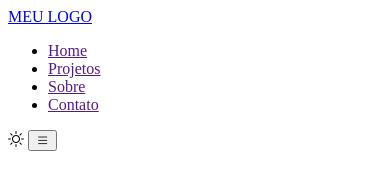
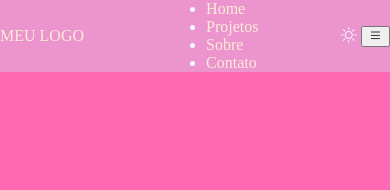
Before and after one commit to ysissilva/candiessales, a plain HTML site: page index.html in a window 390 px wide. Drawn offline with nearby package versions, Linux system fonts and the light colour scheme.

Commit message:
hearder responsivo

```diff
--- a/css/estilo.css
+++ b/css/estilo.css
@@ -0,0 +1,35 @@
+/* Reset CSS */
+* {
+    /* Margem = Externa  */
+    margin: 0;
+
+}
+
+
+body {
+    background-color: hotpink;
+
+    /* Texto */
+    color: aliceblue;
+}
+
+/* seletor para os <A> */
+a  {
+    /* Propriedade e VALOR  */
+    text-decoration: none;
+color: antiquewhite;
+}
+
+
+
+
+/* HEARDER = Cabeçalho */
+header {
+   /* ROW linha Horizontal  */
+   display: flex;
+   justify-content: space-between;
+   align-items: center;
+   background-color: #ec94ce;
+   /* Largura ou Comprimento */
+   width: 100%;
+}
--- a/index.html
+++ b/index.html
@@ -8,6 +8,12 @@
 
     <!-- Bootstrap Icons -->
     <link rel="stylesheet" href="https://cdn.jsdelivr.net/npm/bootstrap-icons@1.13.1/font/bootstrap-icons.min.css">
+
+
+
+    <!-- css -->
+     <link rel="stylesheet" href="css/estilo.css">
+
 </head>
 
 <body>
```
